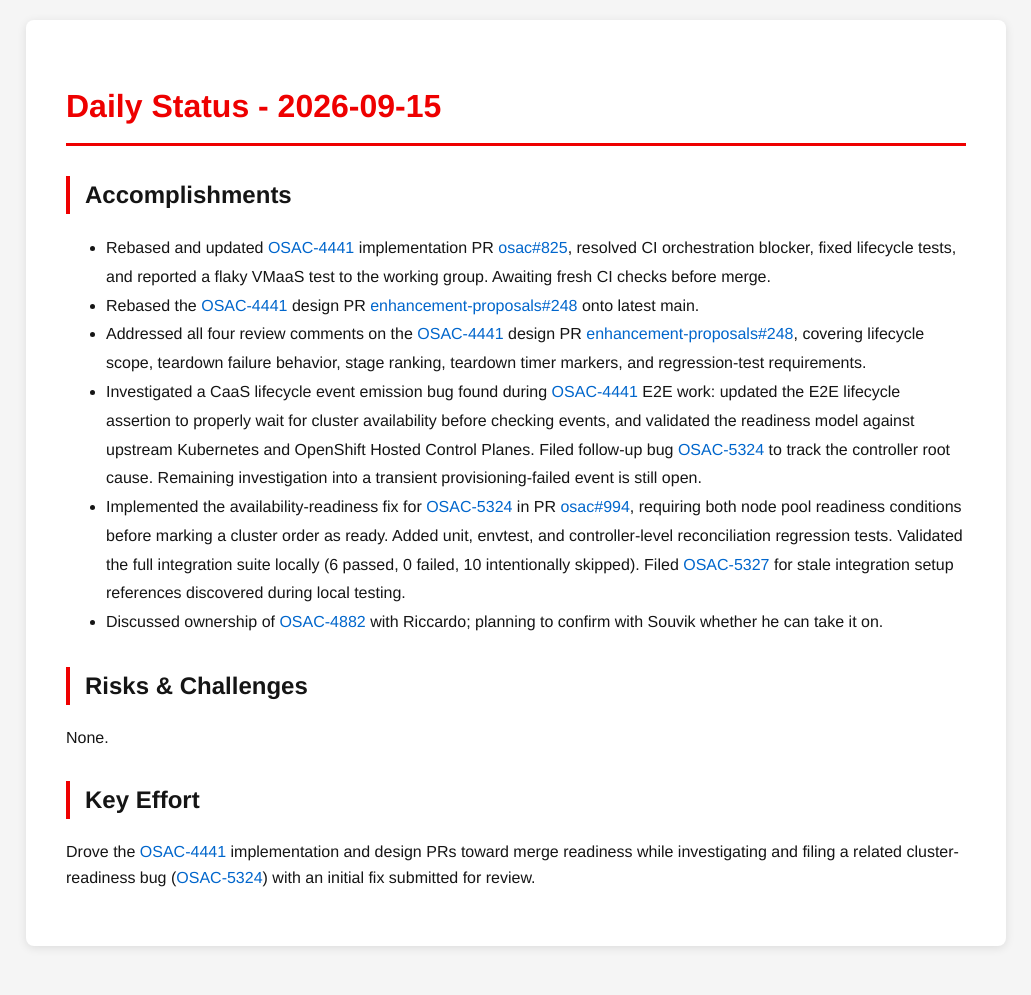
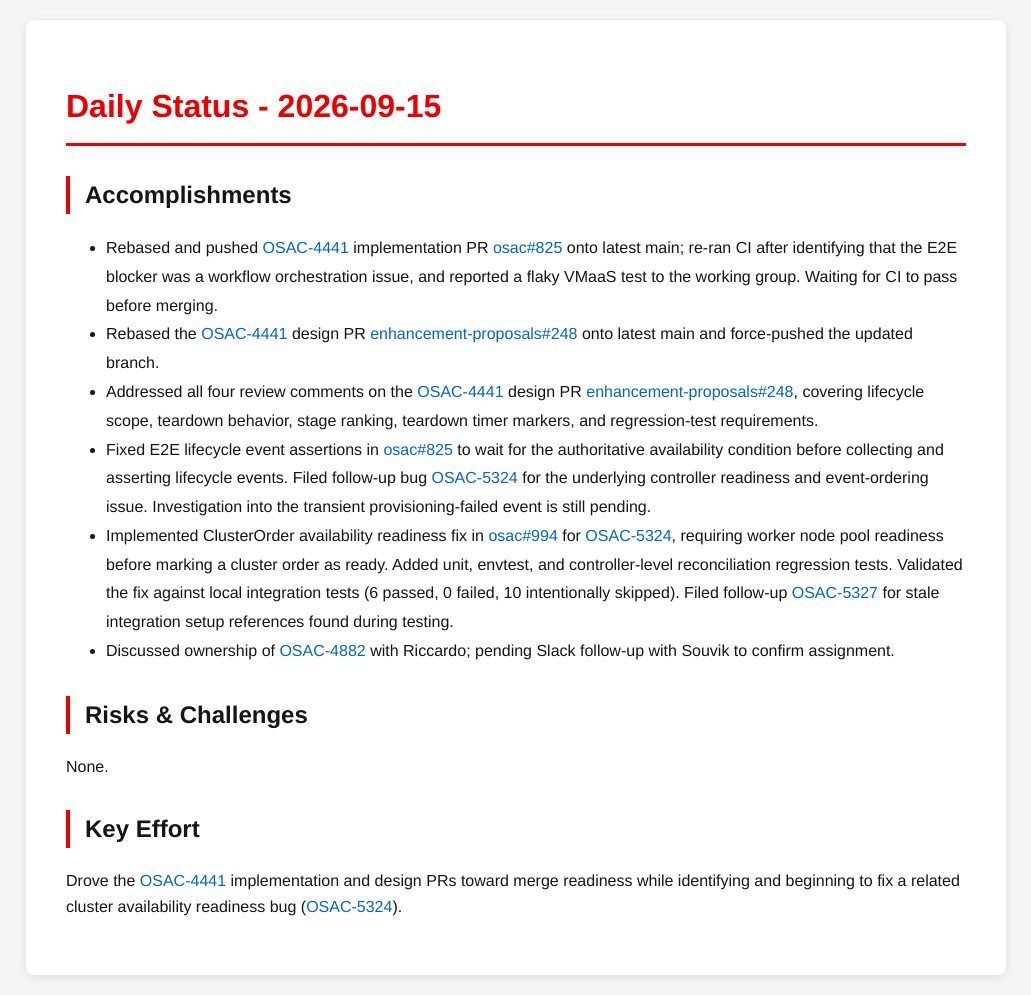
Before and after one commit to tzvatot/daily-status, a Jekyll site: the page built from 2026-09-15.md, in a window 1280 px wide. Shown: the whole page, without its empty margins (124-1155 px from the left). Built offline with Jekyll 4.4.1, drawn with Linux system fonts in a browser that asks for light colours; before the commit the page ends 966 px from its top, so only the background shows below that.

Commit message:
Daily status update - 2026-09-15

```diff
--- a/2026-09-15.md
+++ b/2026-09-15.md
@@ -7,15 +7,15 @@
 # Daily Status - 2026-09-15
 
 ## Accomplishments
-- Rebased and updated [OSAC-4441](https://redhat.atlassian.net/browse/OSAC-4441) implementation PR [osac#825](https://github.com/osac-project/osac/pull/825), resolved CI orchestration blocker, fixed lifecycle tests, and reported a flaky VMaaS test to the working group. Awaiting fresh CI checks before merge.
-- Rebased the [OSAC-4441](https://redhat.atlassian.net/browse/OSAC-4441) design PR [enhancement-proposals#248](https://github.com/osac-project/enhancement-proposals/pull/248) onto latest main.
-- Addressed all four review comments on the [OSAC-4441](https://redhat.atlassian.net/browse/OSAC-4441) design PR [enhancement-proposals#248](https://github.com/osac-project/enhancement-proposals/pull/248), covering lifecycle scope, teardown failure behavior, stage ranking, teardown timer markers, and regression-test requirements.
-- Investigated a CaaS lifecycle event emission bug found during [OSAC-4441](https://redhat.atlassian.net/browse/OSAC-4441) E2E work: updated the E2E lifecycle assertion to properly wait for cluster availability before checking events, and validated the readiness model against upstream Kubernetes and OpenShift Hosted Control Planes. Filed follow-up bug [OSAC-5324](https://redhat.atlassian.net/browse/OSAC-5324) to track the controller root cause. Remaining investigation into a transient provisioning-failed event is still open.
-- Implemented the availability-readiness fix for [OSAC-5324](https://redhat.atlassian.net/browse/OSAC-5324) in PR [osac#994](https://github.com/osac-project/osac/pull/994), requiring both node pool readiness conditions before marking a cluster order as ready. Added unit, envtest, and controller-level reconciliation regression tests. Validated the full integration suite locally (6 passed, 0 failed, 10 intentionally skipped). Filed [OSAC-5327](https://redhat.atlassian.net/browse/OSAC-5327) for stale integration setup references discovered during local testing.
-- Discussed ownership of [OSAC-4882](https://redhat.atlassian.net/browse/OSAC-4882) with Riccardo; planning to confirm with Souvik whether he can take it on.
+- Rebased and pushed [OSAC-4441](https://redhat.atlassian.net/browse/OSAC-4441) implementation PR [osac#825](https://github.com/osac-project/osac/pull/825) onto latest main; re-ran CI after identifying that the E2E blocker was a workflow orchestration issue, and reported a flaky VMaaS test to the working group. Waiting for CI to pass before merging.
+- Rebased the [OSAC-4441](https://redhat.atlassian.net/browse/OSAC-4441) design PR [enhancement-proposals#248](https://github.com/osac-project/enhancement-proposals/pull/248) onto latest main and force-pushed the updated branch.
+- Addressed all four review comments on the [OSAC-4441](https://redhat.atlassian.net/browse/OSAC-4441) design PR [enhancement-proposals#248](https://github.com/osac-project/enhancement-proposals/pull/248), covering lifecycle scope, teardown behavior, stage ranking, teardown timer markers, and regression-test requirements.
+- Fixed E2E lifecycle event assertions in [osac#825](https://github.com/osac-project/osac/pull/825) to wait for the authoritative availability condition before collecting and asserting lifecycle events. Filed follow-up bug [OSAC-5324](https://redhat.atlassian.net/browse/OSAC-5324) for the underlying controller readiness and event-ordering issue. Investigation into the transient provisioning-failed event is still pending.
+- Implemented ClusterOrder availability readiness fix in [osac#994](https://github.com/osac-project/osac/pull/994) for [OSAC-5324](https://redhat.atlassian.net/browse/OSAC-5324), requiring worker node pool readiness before marking a cluster order as ready. Added unit, envtest, and controller-level reconciliation regression tests. Validated the fix against local integration tests (6 passed, 0 failed, 10 intentionally skipped). Filed follow-up [OSAC-5327](https://redhat.atlassian.net/browse/OSAC-5327) for stale integration setup references found during testing.
+- Discussed ownership of [OSAC-4882](https://redhat.atlassian.net/browse/OSAC-4882) with Riccardo; pending Slack follow-up with Souvik to confirm assignment.
 
 ## Risks & Challenges
 None.
 
 ## Key Effort
-Drove the [OSAC-4441](https://redhat.atlassian.net/browse/OSAC-4441) implementation and design PRs toward merge readiness while investigating and filing a related cluster-readiness bug ([OSAC-5324](https://redhat.atlassian.net/browse/OSAC-5324)) with an initial fix submitted for review.
+Drove the [OSAC-4441](https://redhat.atlassian.net/browse/OSAC-4441) implementation and design PRs toward merge readiness while identifying and beginning to fix a related cluster availability readiness bug ([OSAC-5324](https://redhat.atlassian.net/browse/OSAC-5324)).
```
